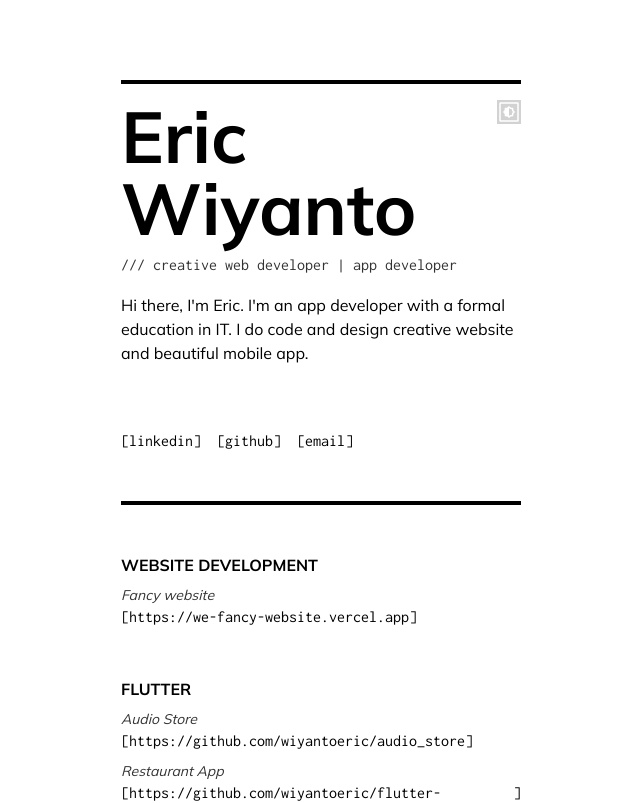
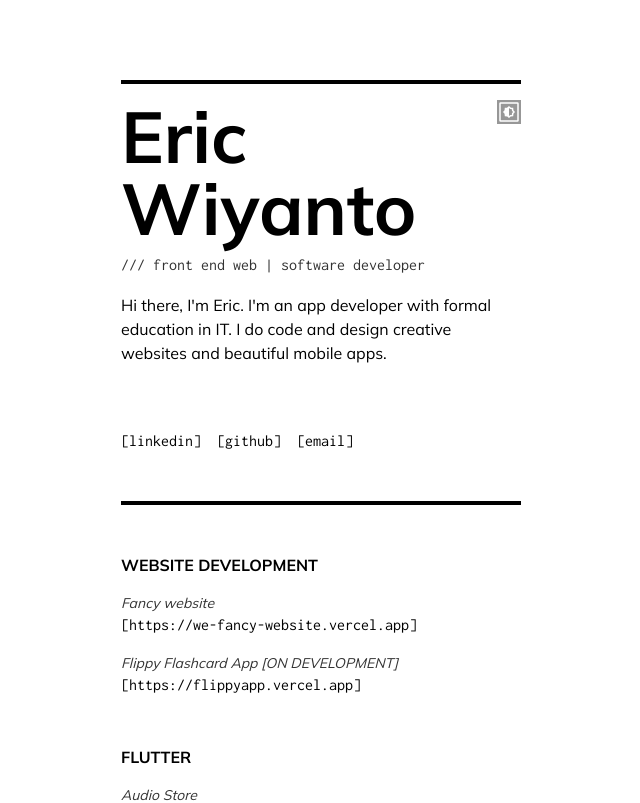
Before and after one commit to wiyantoeric/portfolio, a Next.js app: page / in a window 1280 px wide. Shown: the top 803 px of the page, without its empty margins (319-959 px from the left). Built offline with nearby package versions, Linux system fonts and the light colour scheme.

Commit message:
feat: update works

```diff
--- a/src/app/page.tsx
+++ b/src/app/page.tsx
@@ -11,9 +11,9 @@ import dynamic from "next/dynamic";
 
 const ThemeToggle = dynamic(() => import("@/components/ThemeToggle"));
 
-const jobTitle = "/// creative web developer | app developer";
+const jobTitle = "/// front end web | software developer";
 const description =
-  "Hi there, I'm Eric. I'm an app developer with a formal education in IT. I do code and design creative website and beautiful mobile app.";
+  "Hi there, I'm Eric. I'm an app developer with formal education in IT. I do code and design creative websites and beautiful mobile apps.";
 
 function Home() {
   const articles: Article[] = articleData as Article[];
@@ -143,7 +143,7 @@ function Home() {
           <div className="flex flex-col gap-12">
             {articles.map((article) => {
               return (
-                <div className="space-y-2" key={article.title}>
+                <div className="space-y-4" key={article.title}>
                   <p className="font-mulish font-bold uppercase">
                     {article.title}
                   </p>
--- a/src/data.json
+++ b/src/data.json
@@ -6,6 +6,11 @@
         "title": "Fancy website",
         "link": "https://we-fancy-website.vercel.app",
         "alt": "we-fancy-website.vercel.app"
+      },
+      {
+        "title": "Flippy Flashcard App [ON DEVELOPMENT]",
+        "link": "https://flippyapp.vercel.app",
+        "alt": "flippyapp.vercel.app"
       }
     ]
   },
```
